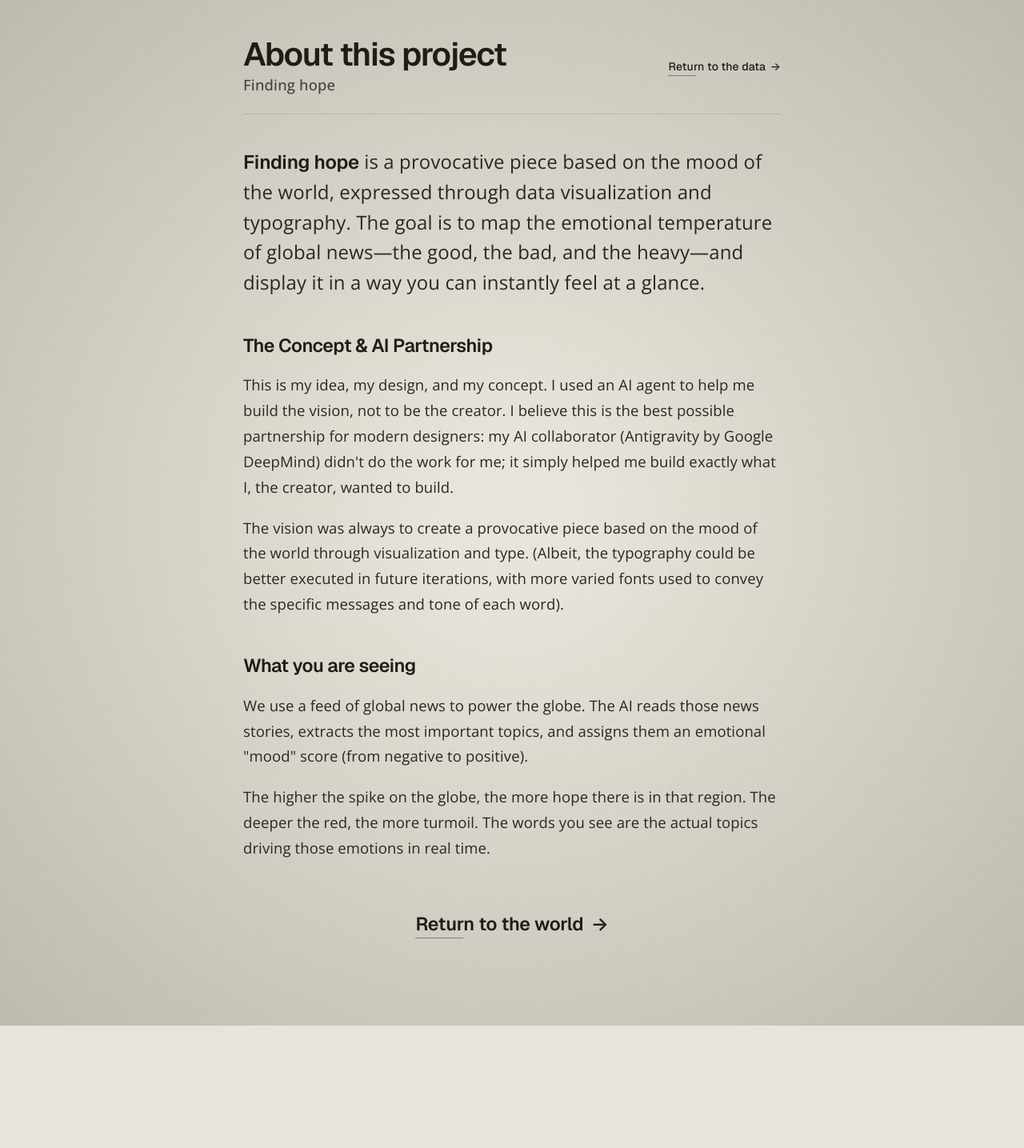
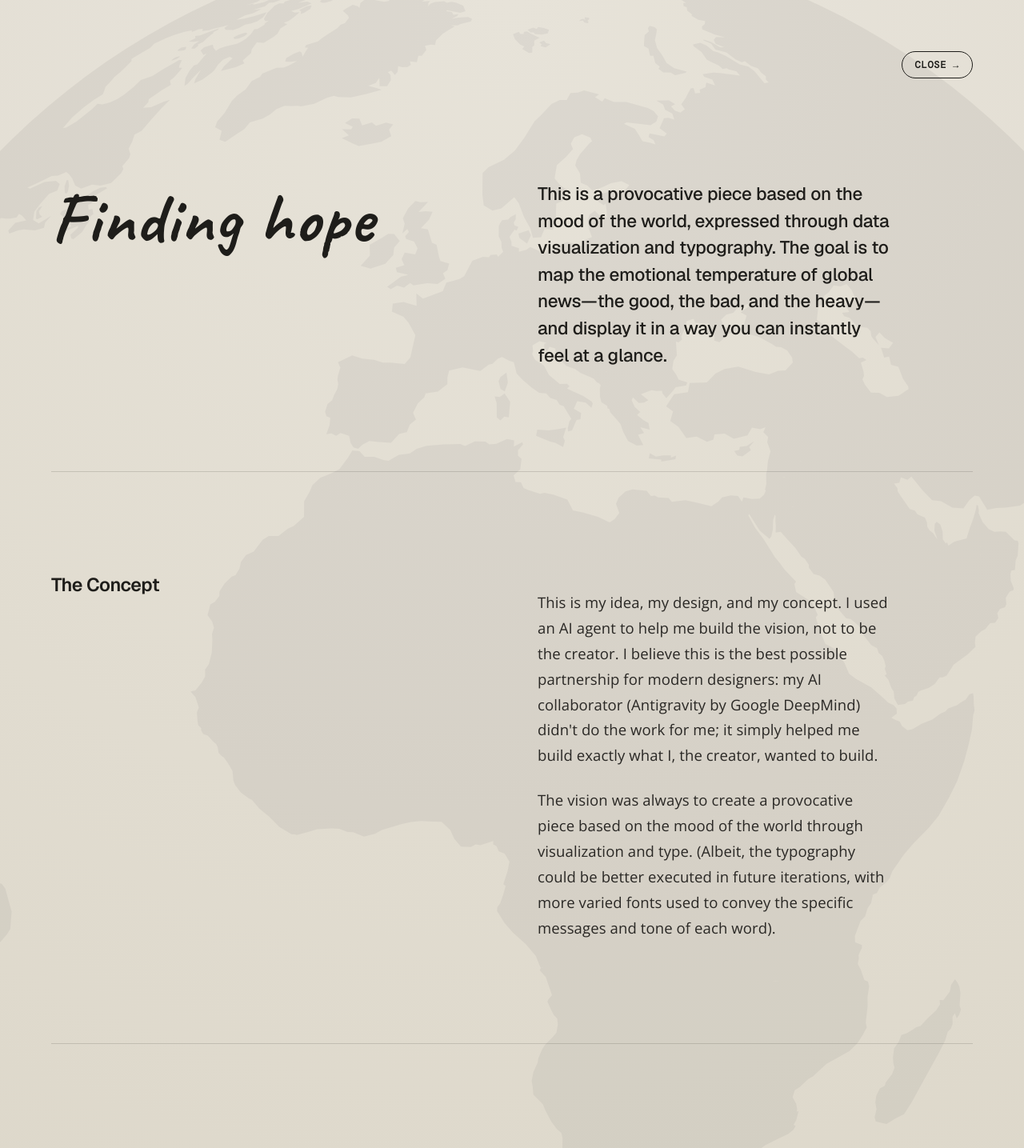
Before and after one commit to james595832/finding_hope, a React (Vite) app: page /about in a window 1280 px wide. Shown: the top 1435 px of the page at 80% size. Before the commit the page ends 1282 px from the top, so only its background shows below. Built offline with nearby package versions, Linux system fonts and the light colour scheme; a web font is replaced by a local one.

Commit message:
feat: Enhance FWA typography, add scroll rotation, and rebuild About grid

```diff
--- a/src/AboutProject.jsx
+++ b/src/AboutProject.jsx
@@ -1,3 +1,4 @@
+import { useState, useEffect } from "react";
 import { Link } from "react-router-dom";
 import {
   FONT,
@@ -32,144 +33,189 @@ const body = {
 };
 
 export default function AboutProject() {
+  const [scrollRot, setScrollRot] = useState(0);
+
+  useEffect(() => {
+    const handleScroll = () => {
+      const maxScroll = Math.max(1, document.body.scrollHeight - window.innerHeight);
+      const progress = Math.min(Math.max(window.scrollY / maxScroll, 0), 1);
+      // Map 0 -> 1 progress to 0 -> 360 degrees
+      setScrollRot(progress * 360);
+    };
+    window.addEventListener("scroll", handleScroll, { passive: true });
+    // Initialize on mount
+    handleScroll();
+    // Re-calc on resize since maxScroll might change
+    window.addEventListener("resize", handleScroll, { passive: true });
+
+    return () => {
+      window.removeEventListener("scroll", handleScroll);
+      window.removeEventListener("resize", handleScroll);
+    };
+  }, []);
+
   return (
     <div
       style={{
         minHeight: "100%",
-        background: `radial-gradient(circle at center, ${SHELL} 10%, #a8a294 150%)`,
+        background: `radial-gradient(circle at top, ${SHELL} 0%, #d4cdbd 150%)`,
         color: INK,
         fontFamily: FONT.display,
         WebkitFontSmoothing: "antialiased",
+        position: "relative",
+        overflow: "hidden", // Contain the watermark
       }}
     >
+      {/* Editorial Watermark */}
+      <div
+        style={{
+          position: 'fixed',
+          top: '-10vh',
+          left: '-20vw',
+          width: '140vw',
+          height: '140vw', // keep it a perfect square so it rotates cleanly
+          backgroundImage: "url('/curved-globe.svg')",
+          backgroundSize: 'contain',
+          backgroundRepeat: 'no-repeat',
+          backgroundPosition: 'center center',
+          opacity: 0.06,
+          pointerEvents: 'none',
+          zIndex: 0,
+          mixBlendMode: 'multiply',
+          transform: `rotate(${scrollRot}deg)`,
+          transformOrigin: 'center center',
+          transition: 'transform 0.1s ease-out',
+        }}
+      />
+
       <main
         className="about-main"
         style={{
-          maxWidth: "min(42rem, calc(100% - 48px))",
+          position: "relative",
+          zIndex: 1,
+          maxWidth: "1400px",
           margin: "0 auto",
-          padding: `${STACK * 6}px ${GUTTER_SM}px ${STACK * 14}px`,
+          padding: `${STACK * 8}px ${GUTTER * 2}px ${STACK * 20}px`,
         }}
       >
-        <div
-          style={{
-            display: "flex",
-            alignItems: "flex-start",
-            justifyContent: "space-between",
-            gap: STACK * 3,
-            flexWrap: "wrap",
-            marginBottom: STACK * 5,
-            paddingBottom: STACK * 3,
-            borderBottom: "1px solid rgba(30,28,26,0.12)",
-          }}
-        >
-          <div style={{ display: "flex", flexDirection: "column", gap: 4 }}>
-            <span
+        {/* Top Nav / Close */}
+        <div style={{ display: "flex", justifyContent: "flex-end", marginBottom: STACK * 16 }}>
+          <Link
+            to="/"
+            style={{
+              fontFamily: FONT.mono,
+              fontSize: 12,
+              fontWeight: 600,
+              textTransform: "uppercase",
+              letterSpacing: "0.06em",
+              color: INK,
+              textDecoration: "none",
+              padding: "8px 16px",
+              border: `1px solid ${INK}`,
+              borderRadius: "40px",
+            }}
+          >
+            Close &rarr;
+          </Link>
+        </div>
+
+        {/* Section 1: Intro */}
+        <div className="editorial-grid">
+          {/* Left Column: Heading */}
+          <div className="col-left">
+            <div
               style={{
-                fontFamily: FONT.title,
-                fontWeight: 600,
-                fontSize: "clamp(1.8rem, 3.4vw, 2.55rem)",
-                letterSpacing: "-0.03em",
-                lineHeight: 1,
-              }}
-            >
-              About this project
-            </span>
-            <span
-              style={{
-                fontFamily: FONT.display,
-                fontSize: "clamp(0.95rem, 1.45vw, 1.15rem)",
-                fontWeight: 500,
-                letterSpacing: "0.01em",
-                color: LABEL,
+                fontFamily: "'Caveat', cursive",
+                fontSize: "clamp(3.5rem, 7vw, 5.5rem)",
+                fontWeight: 700,
+                color: INK,
+                marginTop: "-8px",
+                letterSpacing: "0.02em"
               }}
             >
               Finding hope
-            </span>
+            </div>
           </div>
+
+          {/* Right Column: Lede */}
+          <div className="col-right">
+            <p
+              style={{
+                fontFamily: FONT.title,
+                fontWeight: 500,
+                fontSize: "clamp(1.1rem, 2vw, 1.4rem)",
+                lineHeight: 1.5,
+                letterSpacing: "-0.01em",
+                color: INK,
+                margin: 0
+              }}
+            >
+              This is a provocative piece based on the mood of the world, expressed through data visualization and typography.
+              The goal is to map the emotional temperature of global news—the good, the bad, and the heavy—and display it in a way you can instantly feel at a glance.
+            </p>
+          </div>
+        </div>
+
+        {/* Horizontal Divider */}
+        <div style={{ width: "100%", height: "1px", background: "rgba(30,28,26,0.15)", marginBottom: STACK * 16 }} />
+
+        {/* Section 2: Concept */}
+        <div className="editorial-grid">
+          {/* Left Column */}
+          <div className="col-left">
+            <h2 style={{ margin: 0, ...H2, marginTop: 0 }}>The Concept</h2>
+          </div>
+
+          {/* Right Column */}
+          <div className="col-right">
+            <p style={{ ...body, marginBottom: STACK * 3 }}>
+              This is my idea, my design, and my concept. I used an AI agent to help me build the vision, not to be the creator.
+              I believe this is the best possible partnership for modern designers: my AI collaborator (Antigravity by Google DeepMind) didn't do the work for me; it simply helped me build exactly what I, the creator, wanted to build.
+            </p>
+            <p style={{ ...body, margin: 0 }}>
+              The vision was always to create a provocative piece based on the mood of the world through visualization and type.
+              (Albeit, the typography could be better executed in future iterations, with more varied fonts used to convey the specific messages and tone of each word).
+            </p>
+          </div>
+        </div>
+
+        {/* Horizontal Divider */}
+        <div style={{ width: "100%", height: "1px", background: "rgba(30,28,26,0.15)", marginBottom: STACK * 16 }} />
+
+        {/* Section 3: Data */}
+        <div className="editorial-grid">
+          {/* Left Column */}
+          <div className="col-left">
+            <h2 style={{ margin: 0, ...H2, marginTop: 0 }}>What you are seeing</h2>
+          </div>
+
+          {/* Right Column */}
+          <div className="col-right">
+            <p style={{ ...body, marginBottom: STACK * 3 }}>
+              We use a feed of global news to power the globe. The AI reads those news stories, extracts the most important topics, and assigns them an emotional "mood" score (from negative to positive).
+            </p>
+            <p style={{ ...body, margin: 0 }}>
+              The higher the spike on the globe, the more hope there is in that region. The deeper the red, the more turmoil. The words you see are the actual topics driving those emotions in real time.
+            </p>
+          </div>
+        </div>
+
+        {/* Huge Footer CTA */}
+        <div style={{ marginTop: STACK * 16, borderTop: "2px solid rgba(30,28,26,0.9)", paddingTop: STACK * 8 }}>
           <Link
-            className="ts-textlink"
             to="/"
             style={{
               fontFamily: FONT.title,
-              fontSize: 14,
+              fontSize: "clamp(3rem, 7vw, 6rem)",
               fontWeight: 500,
-              letterSpacing: "0.01em",
+              letterSpacing: "-0.03em",
               color: INK,
               textDecoration: "none",
-              alignSelf: "center",
+              display: "block",
+              lineHeight: 1,
             }}
           >
-            Return to the data <span style={{ marginLeft: 2 }}>&rarr;</span>
-          </Link>
-        </div>
-
-        <p
-          style={{
-            ...body,
-            fontSize: "clamp(1.18rem, 2.4vw, 1.5rem)",
-            lineHeight: 1.56,
-            marginBottom: STACK * 5,
-          }}
-        >
-          <span
-            style={{
-              fontFamily: FONT.title,
-              fontStyle: "normal",
-              fontWeight: 600,
-              letterSpacing: "-0.01em",
-              color: INK,
-            }}
-          >
-            Finding hope
-          </span>{" "}
-          is a provocative piece based on the mood of the world, expressed through data visualization and typography.
-          The goal is to map the emotional temperature of global news—the good, the bad, and the heavy—and display it in a way you can instantly feel at a glance.
-        </p>
-
-        <h2
-          style={{
-            ...H2,
-          }}
-        >
-          The Concept & AI Partnership
-        </h2>
-        <p style={{ ...body, marginBottom: STACK * 2 }}>
-          This is my idea, my design, and my concept. I used an AI agent to help me build the vision, not to be the creator.
-          I believe this is the best possible partnership for modern designers: my AI collaborator (Antigravity by Google DeepMind) didn't do the work for me; it simply helped me build exactly what I, the creator, wanted to build.
-        </p>
-        <p style={{ ...body, marginBottom: STACK * 4 }}>
-          The vision was always to create a provocative piece based on the mood of the world through visualization and type.
-          (Albeit, the typography could be better executed in future iterations, with more varied fonts used to convey the specific messages and tone of each word).
-        </p>
-
-        <h2
-          style={{
-            ...H2,
-          }}
-        >
-          What you are seeing
-        </h2>
-        <p style={{ ...body, marginBottom: STACK * 2 }}>
-          We use a feed of global news to power the globe. The AI reads those news stories, extracts the most important topics, and assigns them an emotional "mood" score (from negative to positive).
-        </p>
-        <p style={{ ...body, marginBottom: STACK * 2 }}>
-          The higher the spike on the globe, the more hope there is in that region. The deeper the red, the more turmoil. The words you see are the actual topics driving those emotions in real time.
-        </p>
-
-        <div style={{ marginTop: STACK * 8, textAlign: "center" }}>
-          <Link
-            className="ts-textlink"
-            to="/"
-            style={{
-              fontFamily: FONT.title,
-              fontSize: "clamp(1.2rem, 2vw, 1.45rem)",
-              fontWeight: 600,
-              letterSpacing: "-0.01em",
-              color: INK,
-              textDecoration: "none",
-            }}
-          >
-            Return to the world <span style={{ marginLeft: 4 }}>&rarr;</span>
+            Return to the world <span style={{ marginLeft: 8, fontWeight: 400 }}>&rarr;</span>
           </Link>
         </div>
       </main>
--- a/src/MobileSentimentList.jsx
+++ b/src/MobileSentimentList.jsx
@@ -281,7 +281,7 @@ export default function MobileSentimentList({ countries, onWordClick }) {
                                 textAlign: "left",
                                 background: "transparent",
                                 border: "none",
-                                padding: "4px 2px",
+                                padding: useItalic ? "4px 8px 4px 4px" : "4px 6px",
                                 margin: 0,
                               }}
                             >
--- a/src/editorial.css
+++ b/src/editorial.css
@@ -1,3 +1,5 @@
+@import url('https://fonts.googleapis.com/css2?family=Caveat:wght@400..700&display=swap');
+
 /* Global editorial utilities (globe + About). */
 :focus-visible {
   outline: 2px solid currentColor;
@@ -66,3 +68,35 @@
   background: rgba(30, 28, 26, 0.05);
   transform: scale(1.05);
 }
+
+/* Responsive Editorial Grid */
+.editorial-grid {
+  display: grid;
+  grid-template-columns: 1fr;
+  gap: 2rem;
+  margin-bottom: 8rem;
+}
+
+@media (min-width: 768px) {
+  .editorial-grid {
+    grid-template-columns: repeat(12, 1fr);
+    gap: 4rem;
+  }
+}
+
+.col-left {
+  grid-column: 1 / -1;
+}
+
+.col-right {
+  grid-column: 1 / -1;
+}
+
+@media (min-width: 768px) {
+  .col-left {
+    grid-column: 1 / span 5;
+  }
+  .col-right {
+    grid-column: 7 / span 5;
+  }
+}
```
Also changed, not shown: generate-globe-svg.js (added, +35 -0 lines), package.json (+6 -1 lines), src/IntroScreen.jsx (+23 -4 lines), src/SentimentGlobe.jsx (+7 -7 lines), public/curved-globe.svg (added), 1 other file (tests, documents, lock files or other folders).
